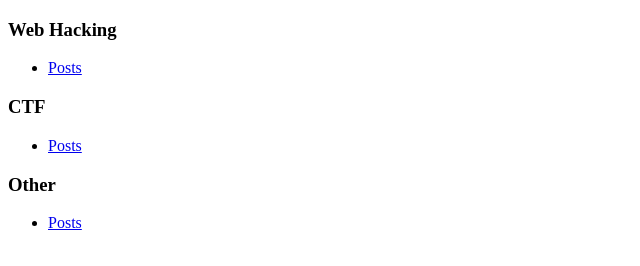
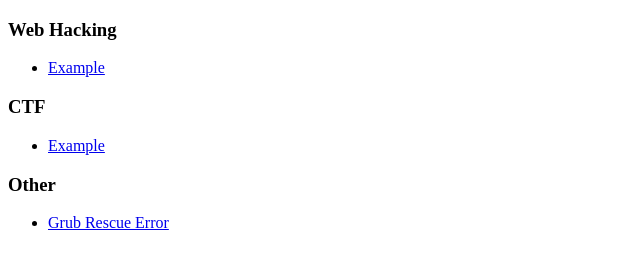
Before and after one commit to SergioLazaro/SergioLazaro.github.io, a plain HTML site: page posts.html in a window 1280 px wide. Shown: the whole page, without its empty margins (0-640 px from the left). Drawn offline with Linux system fonts and the light colour scheme.

Commit message:
modifying fields

```diff
--- a/posts.html
+++ b/posts.html
@@ -5,14 +5,14 @@
 <div>
 <h3> Web Hacking </h3>
 <ul>
-	<li><a href="webhacking/example.html"> Posts </a></li>
+	<li><a href="webhacking/example.html"> Example </a></li>
 </ul>
 </div>
 
 <div>
 <h3> CTF </h3>
 <ul>
-	<li><a href="ctf/example.html"> Posts </a></li>
+	<li><a href="ctf/example.html"> Example </a></li>
 </ul>
 </div>
 
@@ -21,7 +21,7 @@
 <div>
 <h3> Other </h3>
 <ul>
-	<li><a href="other/grub-rescue.html"> Posts </a></li>
+	<li><a href="other/grub-rescue.html"> Grub Rescue Error </a></li>
 </ul>
 </div>
 
```
